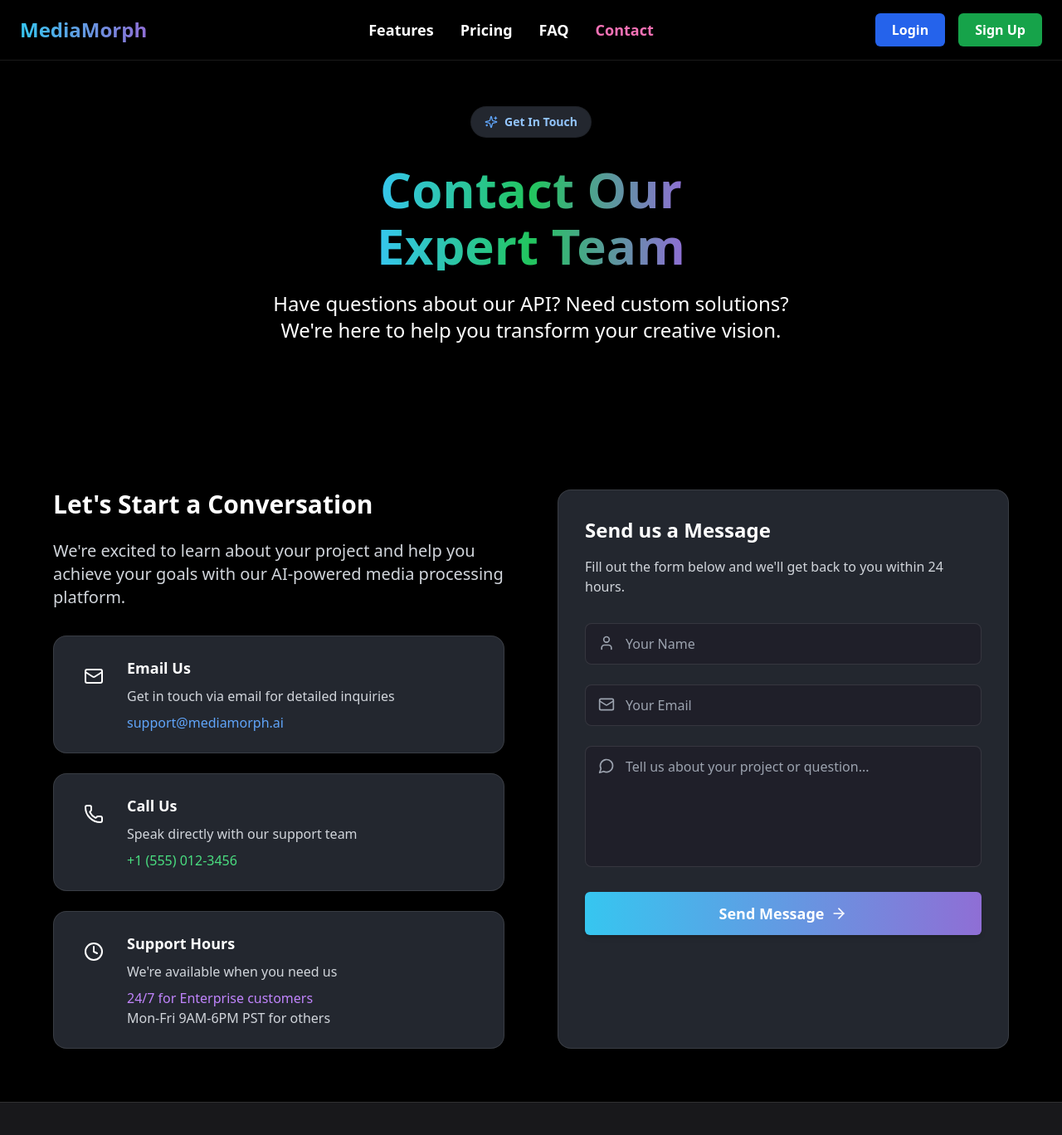
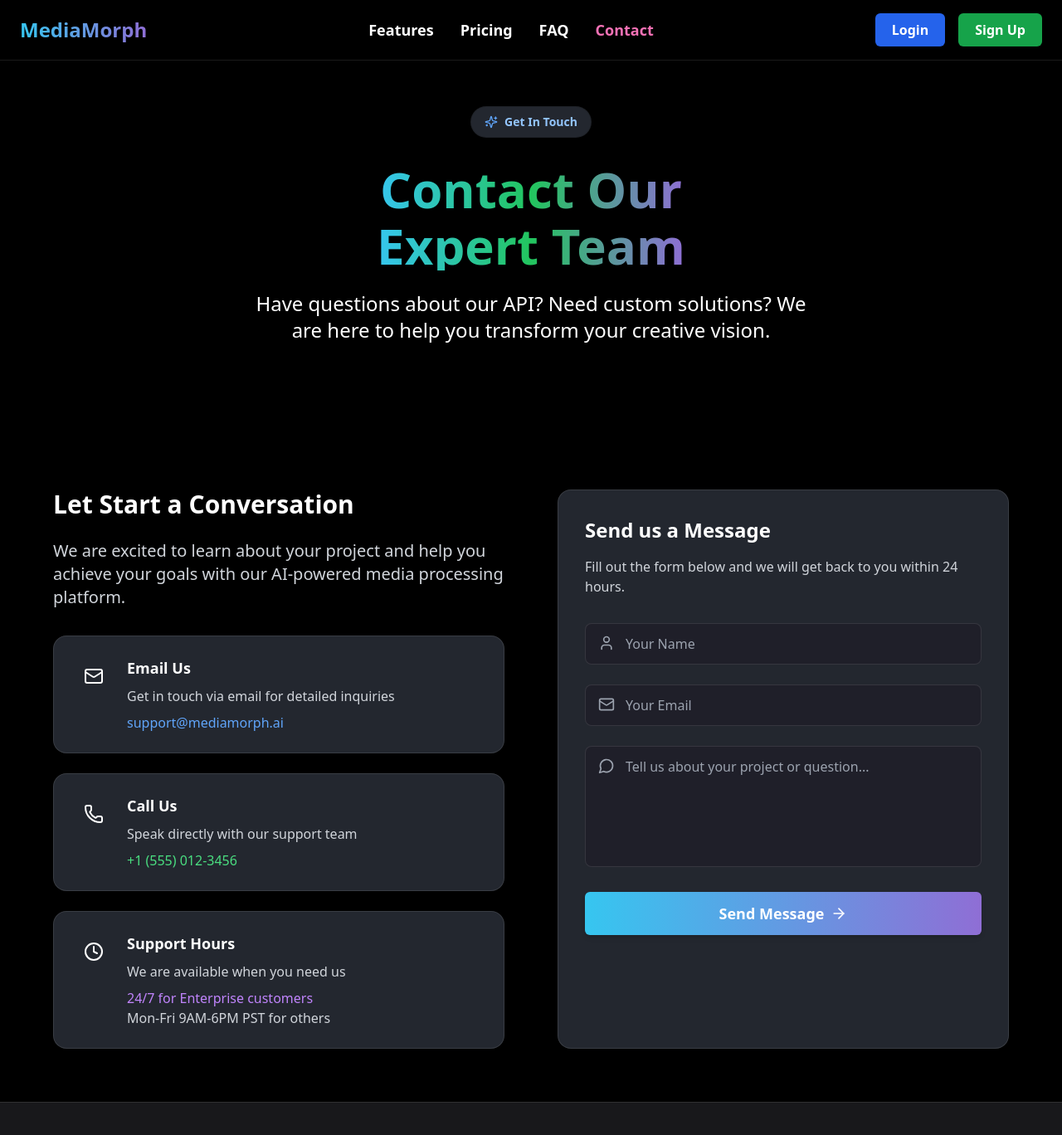
Before and after one commit to AbhishekSi04/AI-SAAS, a Next.js app: page /contact in a window 1280 px wide. Shown: the top 1368 px of the page at 83% size. Built offline with nearby package versions, Linux system fonts and the light colour scheme; no server answers.

Commit message:
type errors fixed

```diff
--- a/app/(app)/credits/page.tsx
+++ b/app/(app)/credits/page.tsx
@@ -2,7 +2,7 @@
 
 import { useEffect, useState } from 'react';
 import { useUser } from '@clerk/nextjs';
-import { CreditCard, ShoppingCart, Gift, Zap, Star, Crown, Sparkles, Check, ArrowRight, History, Wallet } from 'lucide-react';
+import {  Zap, Star, Crown,ArrowRight, Wallet } from 'lucide-react';
 import { CreditLog } from '@/types';
 import { Button } from '@/components/ui/button';
 
--- a/app/(app)/dashboard/page.tsx
+++ b/app/(app)/dashboard/page.tsx
@@ -6,9 +6,7 @@ import {
   CreditCard,
   Image,
   Video,
-  DollarSign,
   User,
-  Sparkles,
   Wallet,
   TrendingUp,
   Activity,
@@ -17,7 +15,6 @@ import {
   Zap
 } from 'lucide-react';
 import { Video as VideoType, Image as ImageType, CreditLog } from '@/types';
-import { Button } from '@/components/ui/button';
 
 interface DashboardData {
   user: {
--- a/app/(app)/generate-image/page.tsx
+++ b/app/(app)/generate-image/page.tsx
@@ -230,7 +230,7 @@ export default function ImageGeneratorPage() {
               {/* Prompt Display */}
               <div className="mt-6 p-4 bg-white/5 rounded-xl">
                 <h3 className="text-sm font-semibold text-gray-300 mb-2">Generated from prompt:</h3>
-                <p className="text-white italic">"{prompt}"</p>
+                <p className="text-white italic">{prompt}</p>
               </div>
             </div>
           )}
--- a/app/(app)/layout.tsx
+++ b/app/(app)/layout.tsx
@@ -78,10 +78,6 @@ export default function AppLayout({
 
     createUserInDB();
   }, [user, isLoaded]);
-
-  const handleLogoClick = () => {
-    router.push("/");
-  };
 
   const handleSignOut = async () => {
     await signOut();
--- a/app/(app)/social-share/page.tsx
+++ b/app/(app)/social-share/page.tsx
@@ -3,7 +3,7 @@
 import React from 'react'
 import { CldImage } from 'next-cloudinary';
 import { useState, useEffect, useRef } from 'react';
-import { Upload, Download, Image as ImageIcon, Sparkles, Instagram, Twitter, Facebook } from 'lucide-react';
+import { Upload, Download, Image as ImageIcon, Instagram, Twitter, Facebook } from 'lucide-react';
 import { Button } from '@/components/ui/button';
 
 const socialFormats = {
--- a/app/api/generative-replace/route.ts
+++ b/app/api/generative-replace/route.ts
@@ -83,6 +83,7 @@ export async function POST(request: NextRequest) {
 
     try {
       // Use Cloudinary's explicit API to apply the transformation
+      // eslint-disable-next-line @typescript-eslint/no-explicit-any
       const transformResult = await new Promise<any>((resolve, reject) => {
         const timeout = setTimeout(() => {
           reject(new Error('Transformation timeout after 60 seconds'));
--- a/app/contact/page.tsx
+++ b/app/contact/page.tsx
@@ -2,7 +2,7 @@
 
 import { useState } from "react";
 import { useRouter } from "next/navigation";
-import { ArrowRight, Menu, X, Sparkles, Zap, Shield, Mail, User, MessageCircle, Phone, MapPin, Clock, Star, Heart } from "lucide-react";
+import { ArrowRight, Menu, X, Sparkles, Zap, Shield, Mail, User, MessageCircle, Phone, Clock, Star, Heart } from "lucide-react";
 import { Button } from "@/components/ui/button";
 
 export default function ContactPage() {
@@ -73,7 +73,7 @@ export default function ContactPage() {
           Contact Our <span className="block mt-2">Expert Team</span>
         </h1>
         <p className="text-xl md:text-2xl text-white mb-12 max-w-2xl mx-auto leading-relaxed">
-          Have questions about our API? Need custom solutions? We're here to help you transform your creative vision.
+          Have questions about our API? Need custom solutions? We are here to help you transform your creative vision.
         </p>
       </section>
 
@@ -83,8 +83,8 @@ export default function ContactPage() {
           {/* Contact Information */}
           <div className="space-y-8">
             <div>
-              <h2 className="text-3xl font-bold mb-6 text-white">Let's Start a <span className="gradient-text">Conversation</span></h2>
-              <p className="text-xl text-gray-300 mb-8">We're excited to learn about your project and help you achieve your goals with our AI-powered media processing platform.</p>
+              <h2 className="text-3xl font-bold mb-6 text-white">Let Start a <span className="gradient-text">Conversation</span></h2>
+              <p className="text-xl text-gray-300 mb-8">We are excited to learn about your project and help you achieve your goals with our AI-powered media processing platform.</p>
             </div>
 
             <div className="grid gap-6">
@@ -116,7 +116,7 @@ export default function ContactPage() {
                 </div>
                 <div>
                   <h3 className="text-lg font-semibold text-white mb-2">Support Hours</h3>
-                  <p className="text-gray-300 mb-2">We're available when you need us</p>
+                  <p className="text-gray-300 mb-2">We are available when you need us</p>
                   <p className="text-purple-400">24/7 for Enterprise customers</p>
                   <p className="text-gray-300">Mon-Fri 9AM-6PM PST for others</p>
                 </div>
@@ -128,7 +128,7 @@ export default function ContactPage() {
           <div className="bg-[#23272f] border border-white/10 rounded-2xl p-8 shadow-xl">
             <div className="mb-8">
               <h3 className="text-2xl font-bold text-white mb-4">Send us a Message</h3>
-              <p className="text-gray-300">Fill out the form below and we'll get back to you within 24 hours.</p>
+              <p className="text-gray-300">Fill out the form below and we will get back to you within 24 hours.</p>
             </div>
 
             <form className="space-y-6">
--- a/app/page.tsx
+++ b/app/page.tsx
@@ -2,7 +2,7 @@
 
 import { useState } from "react";
 import { useRouter } from "next/navigation";
-import { ArrowRight, Menu, X, Sparkles, Zap, Shield, CreditCard, Upload, Video, ImageIcon, Scissors, Wand2, RotateCcw, Expand, PlayCircle, Star, Crown, Check, Heart } from "lucide-react";
+import { ArrowRight, Menu, X, Sparkles, Zap, Shield, CreditCard, Upload, Video, ImageIcon, Scissors, Wand2, RotateCcw, Expand, PlayCircle, Star, Crown, Heart } from "lucide-react";
 import { Button } from "@/components/ui/button";
 
 const features = [
@@ -298,7 +298,7 @@ export default function Home() {
                   <li key={idx} className="flex items-center gap-3"><Check className="w-5 h-5 text-green-400 shrink-0" /> <span className="text-sm text-white">{f}</span></li>
                 ))} */}
               </ul>
-              <Button onClick={()=>router.push('/sign-up')} variant={plan.variant as any} size="lg" className="w-full font-bold bg-gradient-to-r from-[#36c6f0] to-[#8f6ed5] hover:from-[#2bb3e6] hover:to-[#7a5fc2] text-white border-none shadow-md">
+              <Button onClick={()=>router.push('/sign-up')}  size="lg" className="w-full font-bold bg-gradient-to-r from-[#36c6f0] to-[#8f6ed5] hover:from-[#2bb3e6] hover:to-[#7a5fc2] text-white border-none shadow-md">
                 {plan.price === "Custom" ? "Contact Sales" : "Get Started"}
               </Button>
             </div>
@@ -325,7 +325,7 @@ export default function Home() {
           ))}
         </div>
         <div className="text-center mt-16">
-          <p className="text-gray-300 mb-6">Still have questions? We're here to help!</p>
+          <p className="text-gray-300 mb-6">Still have questions? We are here to help!</p>
           <div className="flex flex-col sm:flex-row gap-4 justify-center">
             <Button className="px-6 font-bold bg-[#22c55e] hover:bg-[#16a34a] text-white border-none shadow-md" onClick={()=>(router.push('/contact'))}>
               Contact Support
```
